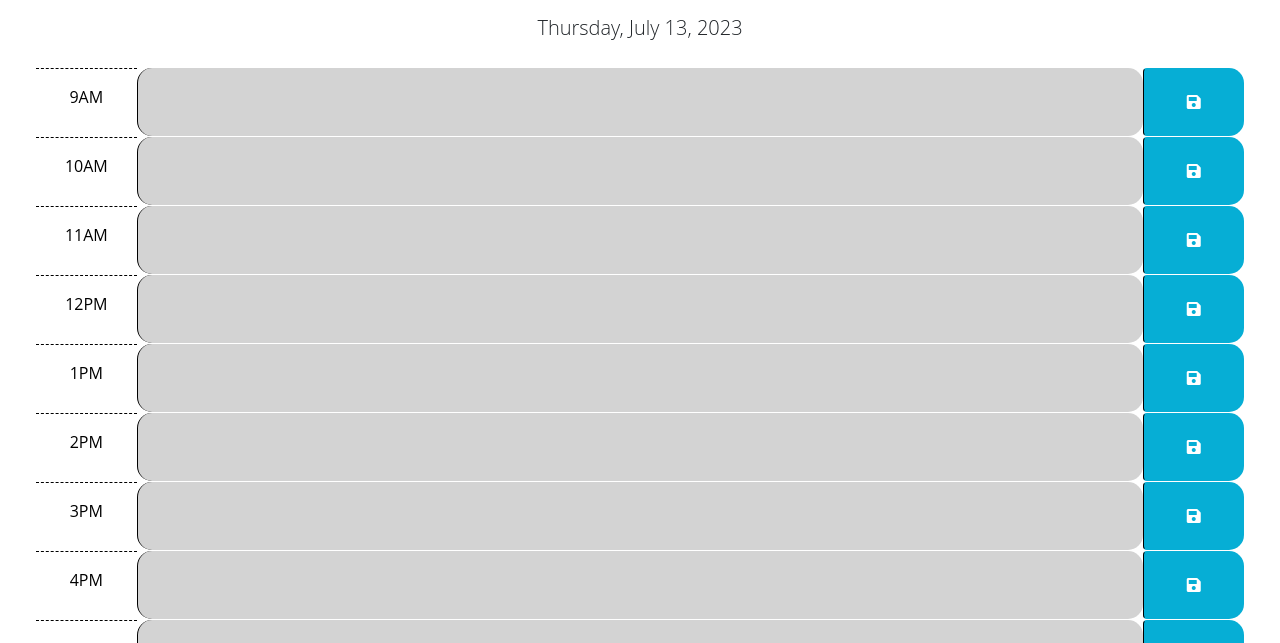
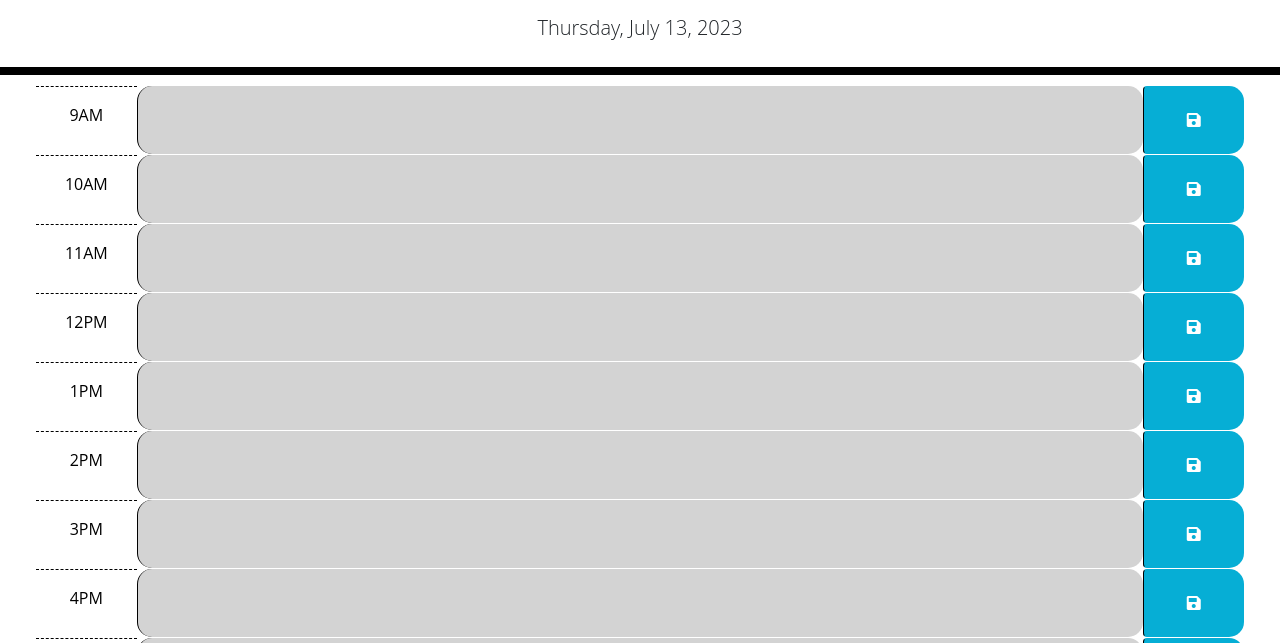
Before and after one commit to grosario1/gr-work-day-scheduler, a plain HTML site: page Develop/index.html in a window 1280 px wide. Shown: the part 122-765 px from the top of the page. Drawn offline with nearby package versions, Linux system fonts and the light colour scheme.

Commit message:
updated css code

```diff
--- a/Develop/style.css
+++ b/Develop/style.css
@@ -10,6 +10,11 @@ textarea {
   color: #000000;
   border-left: 1px solid black;
   padding: 10px;
+}
+
+.container-fluid {
+  border-top: 8px solid black;
+  padding-top: 10px;
 }
 
 .description {
```
